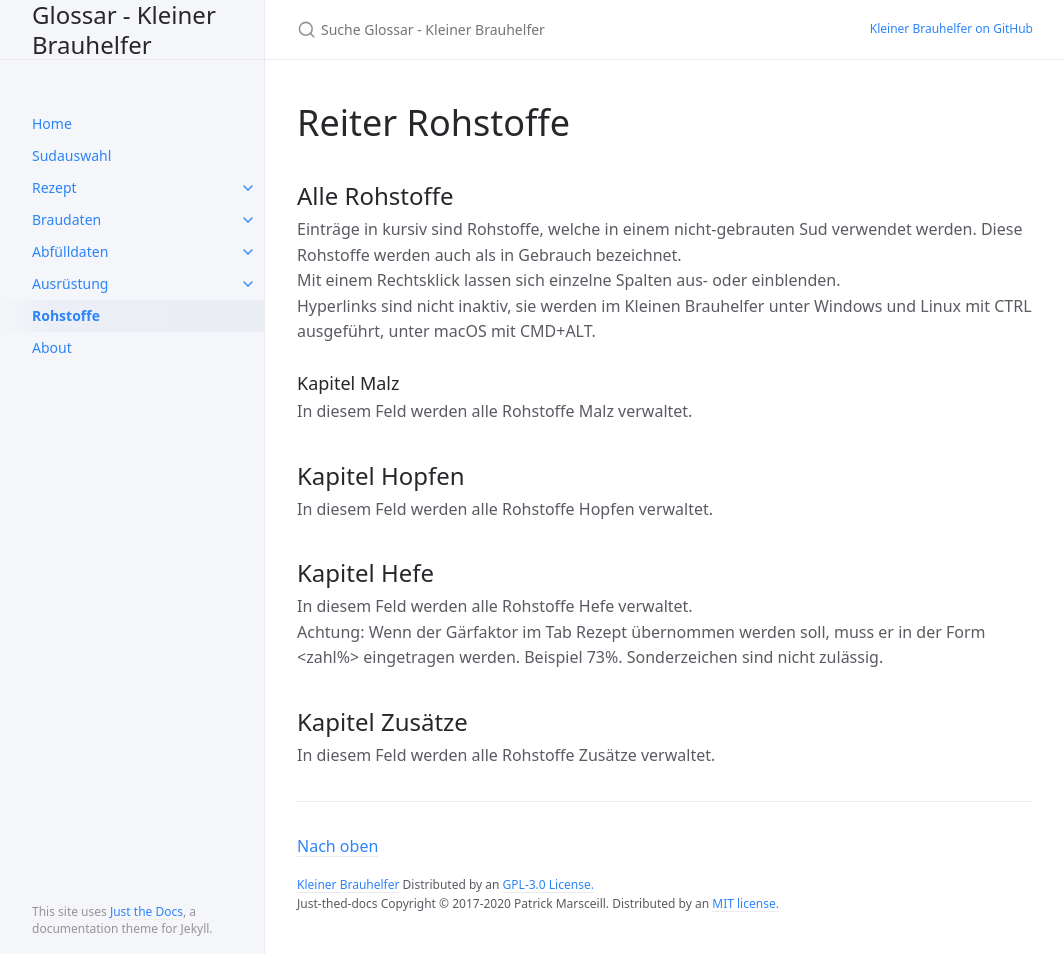
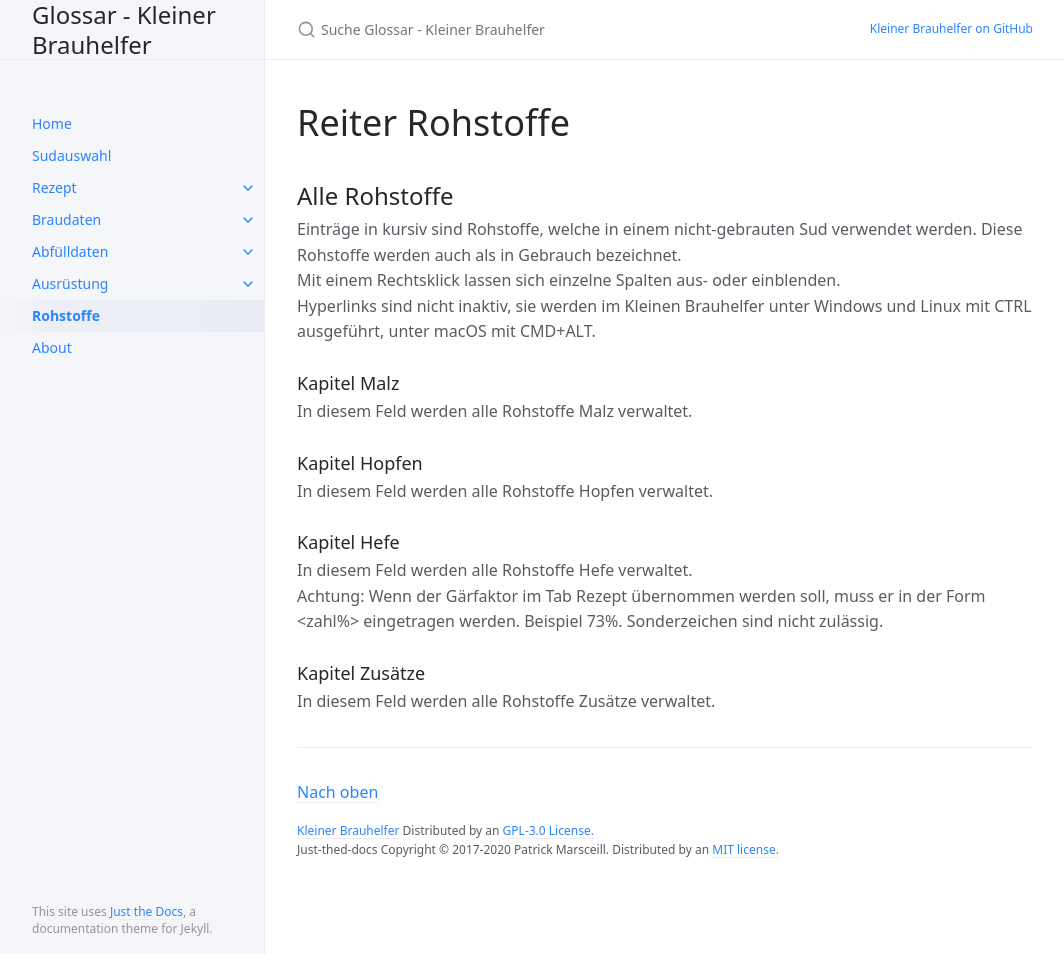
Before and after one commit to IsometricXH/kbh-glossar, a Jekyll site: the page built from docs/12-rohstoffe/0-rohstoffe.md, in a window 1280 px wide and 954 px high. Shown: the whole window, without its empty margins (107-1171 px from the left). Built offline with Jekyll 4.4.1, drawn with Linux system fonts in a browser that asks for light colours.

```diff
--- a/docs/12-rohstoffe/0-rohstoffe.md
+++ b/docs/12-rohstoffe/0-rohstoffe.md
@@ -16,12 +16,12 @@ Hyperlinks sind nicht inaktiv, sie werden im Kleinen Brauhelfer unter Windows un
 ### Kapitel Malz
 In diesem Feld werden alle Rohstoffe Malz verwaltet.
 
-## Kapitel Hopfen
+### Kapitel Hopfen
 In diesem Feld werden alle Rohstoffe Hopfen verwaltet.
 
-## Kapitel Hefe
+### Kapitel Hefe
 In diesem Feld werden alle Rohstoffe Hefe verwaltet.
 Achtung: Wenn der Gärfaktor im Tab Rezept übernommen werden soll, muss er in der Form <zahl%> eingetragen werden. Beispiel 73%. Sonderzeichen sind nicht zulässig.
 
-## Kapitel Zusätze
+### Kapitel Zusätze
 In diesem Feld werden alle Rohstoffe Zusätze verwaltet.
```
